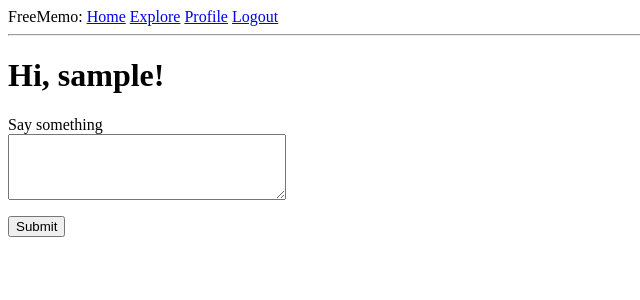
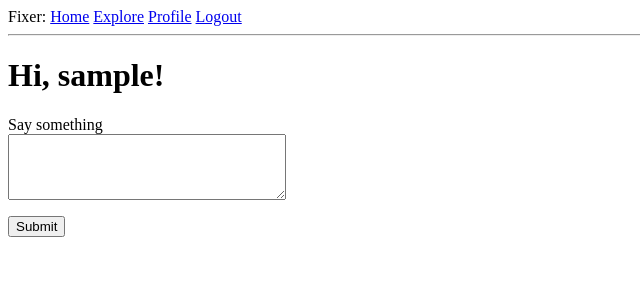
Before and after one commit to CryptoNGuns/Fixer, a Flask app: page / in a window 1280 px wide. Shown: the top 300 px of the page, without its empty margins (0-640 px from the left). Run offline with Flask 3, Linux system fonts and the light colour scheme; the visitor is signed in with stand-in values (Sample User, id 1); data comes from the database, SQL or seed files in the repository; data that the repository does not hold is empty.

Commit message:
Renamed project to Fixer

```diff
--- a/app/__init__.py
+++ b/app/__init__.py
@@ -23,14 +23,14 @@ if not app.debug:
 
     if not os.path.exists('logs'):
         os.mkdir('logs')
-    file_handler = RotatingFileHandler('logs/freememo.log', maxBytes=10240, backupCount=10)
+    file_handler = RotatingFileHandler('logs/fixer.log', maxBytes=10240, backupCount=10)
     file_handler.setFormatter(logging.Formatter(
         '%(asctime)s %(levelname)s: %(message)s [in %(pathname)s:%(lineno)d]'))
     file_handler.setLevel(logging.INFO)
     app.logger.addHandler(file_handler)
 
     app.logger.setLevel(logging.INFO)
-    app.logger.info('FreeMemo startup')
+    app.logger.info('Fixer startup')
 
 
 
--- a/app/templates/base.html
+++ b/app/templates/base.html
@@ -1,13 +1,13 @@
 <html>
     <head>
       {% if title %}
-		<title>{{ title }} - FreeMemo</title>
+		<title>{{ title }} - Fixer</title>
       {% else %}
-		<title>Welcome to FreeMemo</title>
+		<title>Welcome to Fixer</title>
       {% endif %}
     </head>
     <body>
-        <div>FreeMemo:
+        <div>Fixer:
 	<a href="{{ url_for('index') }}">Home</a>
 	<a href="{{ url_for('explore') }}">Explore</a>
 	{% if current_user.is_anonymous %}
```
Also changed, not shown: Fixer.py (renamed from FreeMemo.py), 1 other file.
